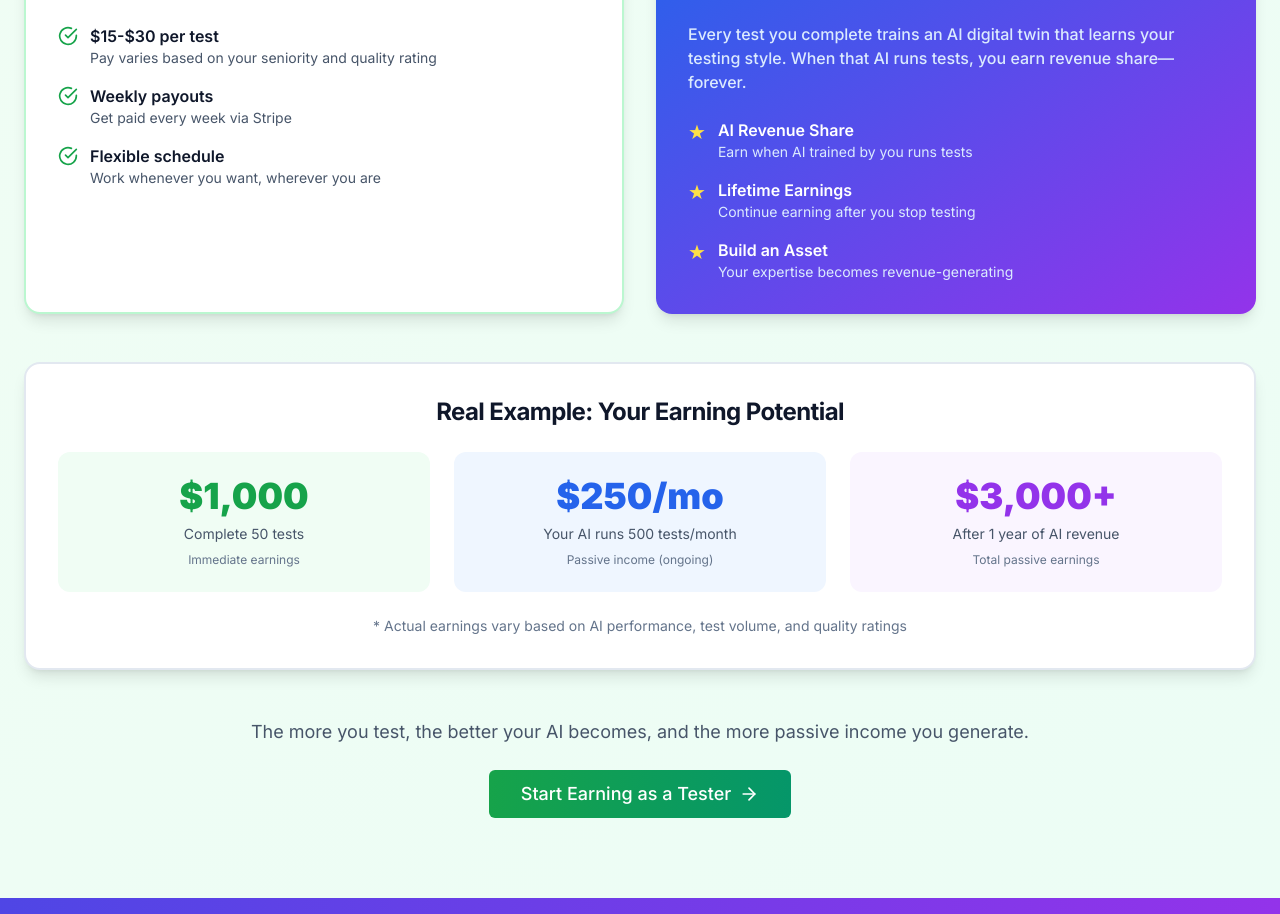
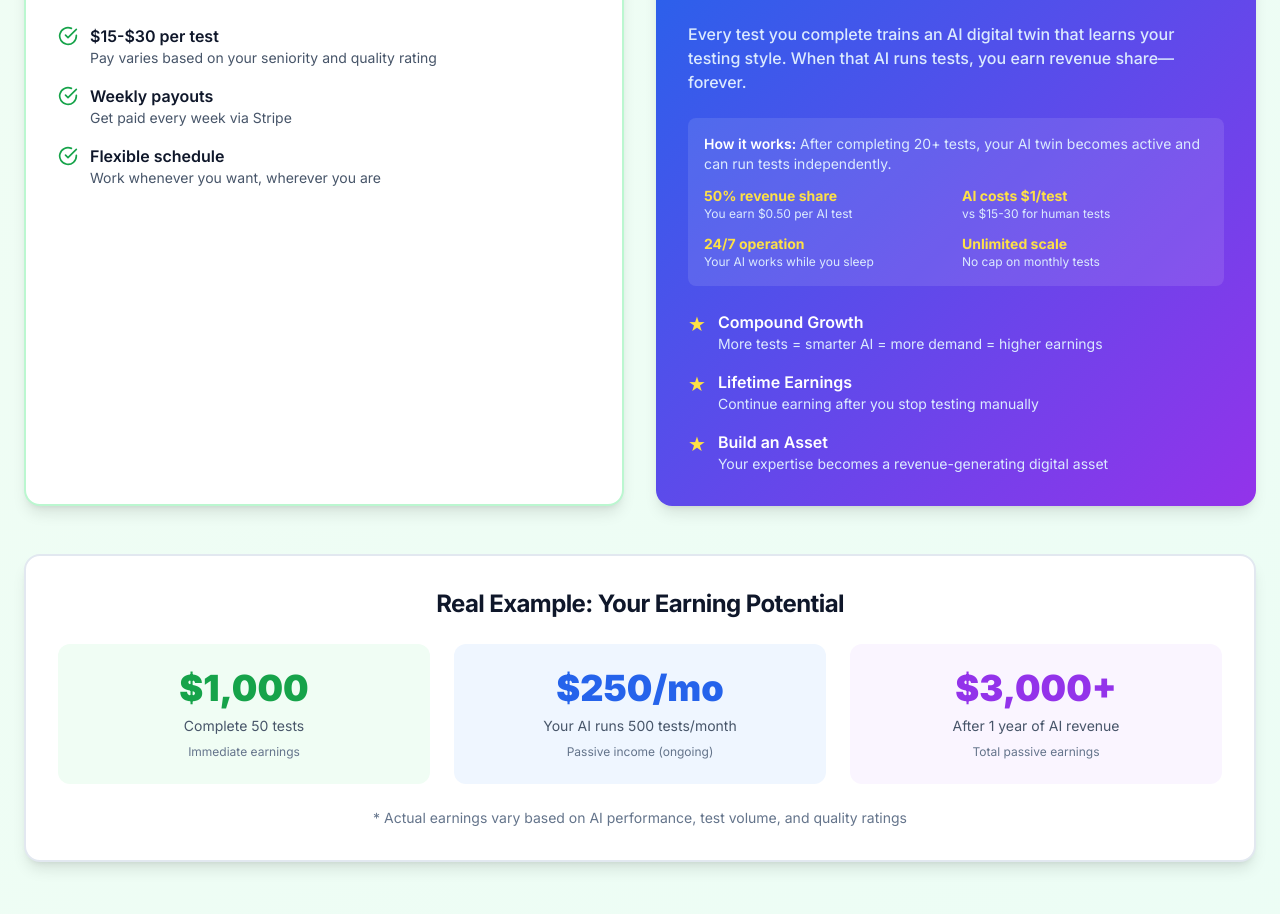
Before and after one commit to Performile1/HitlAI, a Next.js app: page /demo in a window 1280 px wide. Shown: the part 4471-5385 px from the top of the page. Built offline with nearby package versions, Linux system fonts and the light colour scheme.

Commit message:
Add detailed AI learning incentive model with revenue share numbers

```diff
--- a/app/(marketing)/demo/page.tsx
+++ b/app/(marketing)/demo/page.tsx
@@ -343,26 +343,49 @@ export default function DemoPage() {
               <p className="text-blue-100 mb-6 font-medium">
                 Every test you complete trains an AI digital twin that learns your testing style. When that AI runs tests, you earn revenue share—forever.
               </p>
+              <div className="bg-white/10 rounded-lg p-4 mb-6">
+                <div className="text-sm text-blue-100 mb-3">
+                  <span className="font-semibold text-white">How it works:</span> After completing 20+ tests, your AI twin becomes active and can run tests independently.
+                </div>
+                <div className="grid grid-cols-2 gap-3 text-sm">
+                  <div>
+                    <div className="text-yellow-300 font-bold">50% revenue share</div>
+                    <div className="text-blue-100 text-xs">You earn $0.50 per AI test</div>
+                  </div>
+                  <div>
+                    <div className="text-yellow-300 font-bold">AI costs $1/test</div>
+                    <div className="text-blue-100 text-xs">vs $15-30 for human tests</div>
+                  </div>
+                  <div>
+                    <div className="text-yellow-300 font-bold">24/7 operation</div>
+                    <div className="text-blue-100 text-xs">Your AI works while you sleep</div>
+                  </div>
+                  <div>
+                    <div className="text-yellow-300 font-bold">Unlimited scale</div>
+                    <div className="text-blue-100 text-xs">No cap on monthly tests</div>
+                  </div>
+                </div>
+              </div>
               <ul className="space-y-4">
                 <li className="flex items-start gap-3">
                   <span className="text-yellow-300 text-xl flex-shrink-0">★</span>
                   <div>
-                    <div className="font-semibold">AI Revenue Share</div>
-                    <div className="text-sm text-blue-100">Earn when AI trained by you runs tests</div>
+                    <div className="font-semibold">Compound Growth</div>
+                    <div className="text-sm text-blue-100">More tests = smarter AI = more demand = higher earnings</div>
                   </div>
                 </li>
                 <li className="flex items-start gap-3">
                   <span className="text-yellow-300 text-xl flex-shrink-0">★</span>
                   <div>
                     <div className="font-semibold">Lifetime Earnings</div>
-                    <div className="text-sm text-blue-100">Continue earning after you stop testing</div>
+                    <div className="text-sm text-blue-100">Continue earning after you stop testing manually</div>
                   </div>
                 </li>
                 <li className="flex items-start gap-3">
                   <span className="text-yellow-300 text-xl flex-shrink-0">★</span>
                   <div>
                     <div className="font-semibold">Build an Asset</div>
-                    <div className="text-sm text-blue-100">Your expertise becomes revenue-generating</div>
+                    <div className="text-sm text-blue-100">Your expertise becomes a revenue-generating digital asset</div>
                   </div>
                 </li>
               </ul>
```
